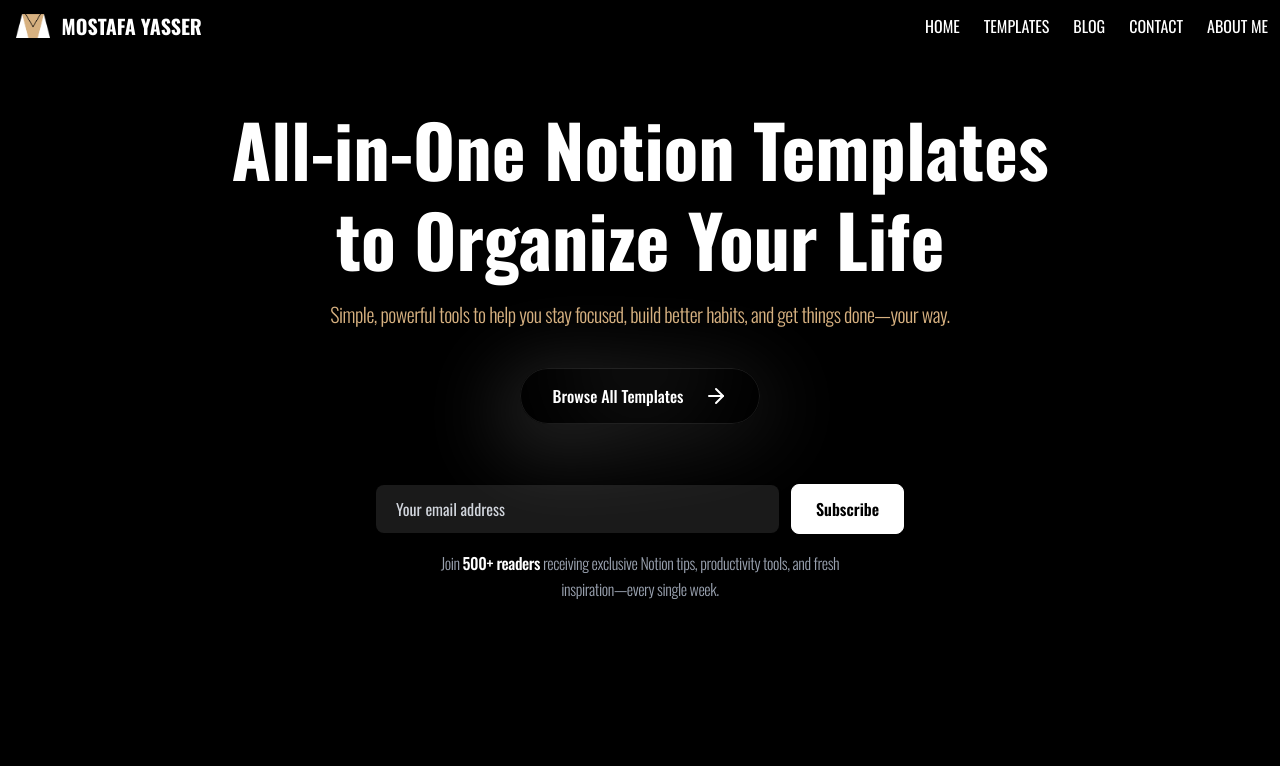
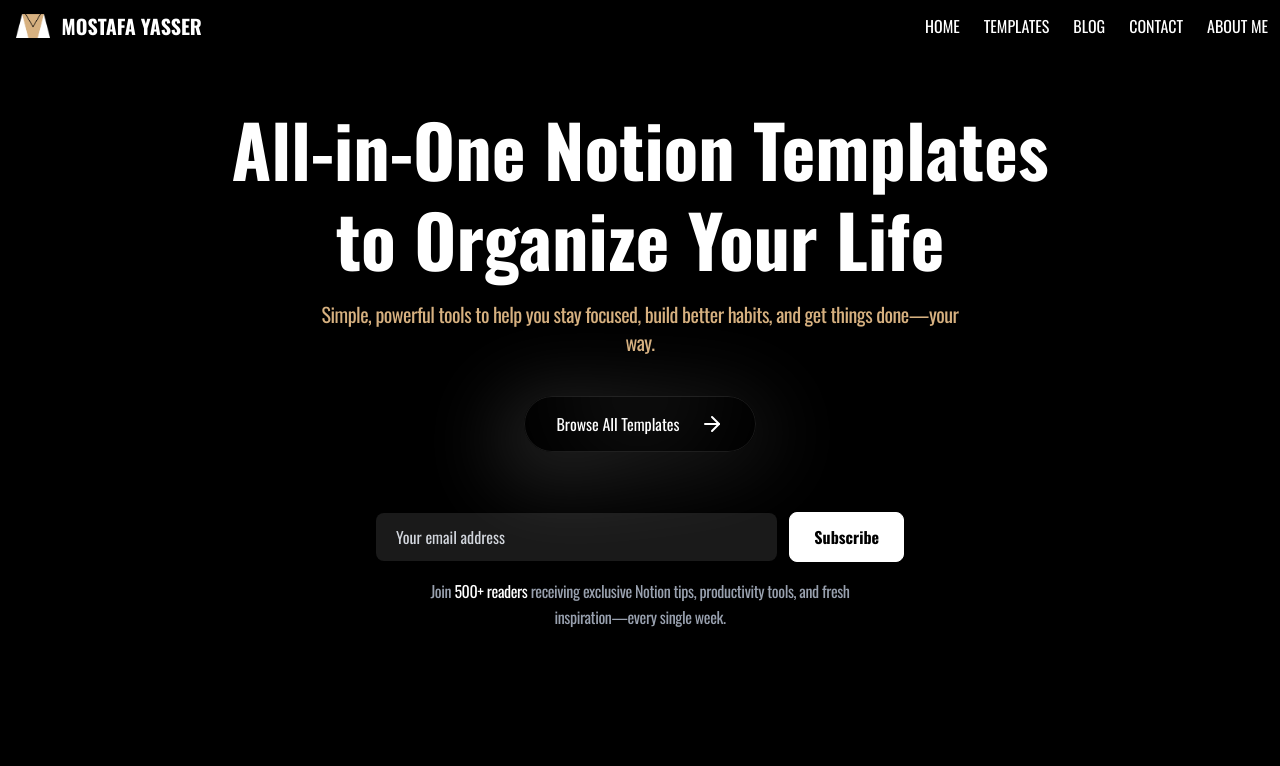
Before and after one commit to hazemyasserprg/mostafa-notion, a React (Vite) app: page / in a window 1280 px wide. Shown: the top 766 px of the page. Built offline with nearby package versions, Linux system fonts and the light colour scheme.

Commit message:
Downloaded Fonts(Optimization)

```diff
--- a/index.html
+++ b/index.html
@@ -16,12 +16,6 @@
 
     <meta name="viewport" content="width=device-width, initial-scale=1.0" />
     <title>Mostafa Yasser</title>
-    <link rel="preconnect" href="https://fonts.googleapis.com" />
-    <link rel="preconnect" href="https://fonts.gstatic.com" crossorigin />
-    <link
-      href="https://fonts.googleapis.com/css2?family=Oswald:wght@200..700&display=swap"
-      rel="stylesheet"
-    />
   </head>
   <body>
     <div id="root"></div>
--- a/src/index.css
+++ b/src/index.css
@@ -1,4 +1,18 @@
 @import "tailwindcss";
+
+@font-face {
+  font-family: "Oswald";
+  src: url("./assets/fonts/Oswald-Regular.ttf") format("truetype");
+  font-weight: 400;
+  font-style: normal;
+}
+
+@font-face {
+  font-family: "Oswald";
+  src: url("./assets/fonts/Oswald-Bold.ttf") format("truetype");
+  font-weight: 700;
+  font-style: normal;
+}
 
 html {
   scroll-behavior: smooth;
```
Also changed, not shown: src/assets/fonts/Oswald-Bold.ttf (added), src/assets/fonts/Oswald-Regular.ttf (added).
